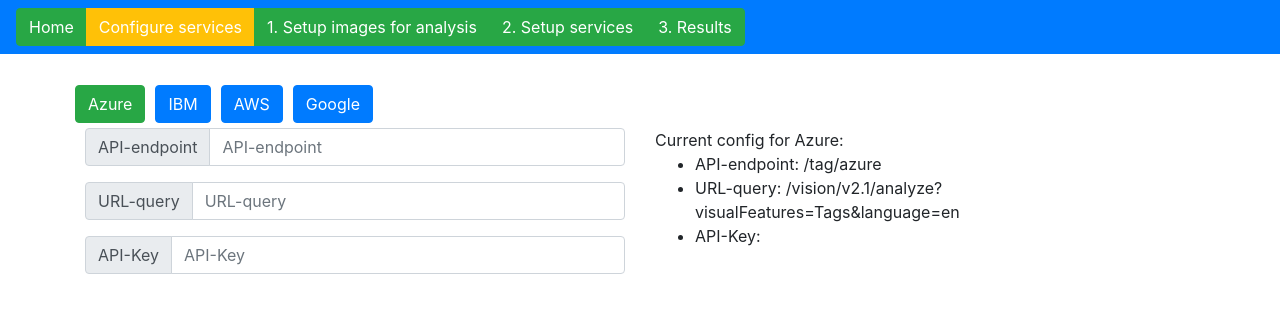
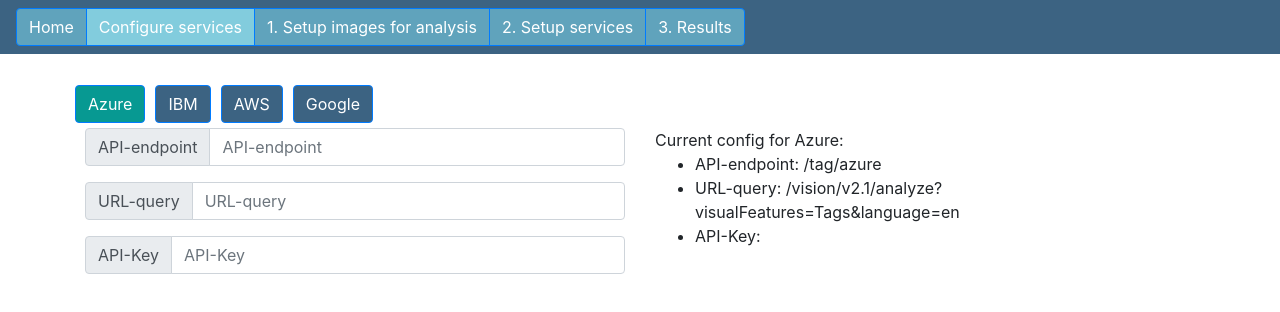
Before and after one commit to uh-soco/image-labeller, a React app: page / in a window 1280 px wide. Both pictures are taken after a click on the button "Configure services". Shown: the top 312 px of the page. Built offline with nearby package versions, Linux system fonts and the light colour scheme.

Commit message:
adjusts colors, fixes typos, fixes google
- use window.api.getUrlAsBase64 for google
- change navbar, background and some button colors
- change InfoModal font

Co-authored-by: kriskrok <25787775+kriskrok@users.noreply.github.com>
Co-authored-by: autuas <32256339+autuas@users.noreply.github.com>

```diff
--- a/app/app.html
+++ b/app/app.html
@@ -1,5 +1,5 @@
 <!DOCTYPE html>
-<html>
+<html style="background-image: #ededed;">
   <head>
     <meta charset="utf-8" />
     <title>duck-duck-tag</title>
@@ -12,6 +12,6 @@
     />
   </head>
   <body>
-    <div id='root'></div>
+    <div style="background-image: #ededed;" id='root'></div>
   </body>
 </html>
--- a/app/components/Export.jsx
+++ b/app/components/Export.jsx
@@ -38,22 +38,33 @@
 
   }
 
+  const buttonStyle = {
+    backgroundColor: '#079992',
+    color: 'white',
+    margin:'0 0 0 10px'
+  }
+
+  const exportButtonStyle = {
+    backgroundColor: '#38ada9',
+    color: 'white'
+  }
+
   const modalbody =
     <div>
         {
           exportingStatus === 'cur' ? <Spinner animation="border" role="status" /> : ''
         }
         {
-          exportingStatus === 'post' ? <Button variant="primary" onClick={handleClose}>Gut!</Button> : ''
+          exportingStatus === 'post' ? <Button style={exportButtonStyle} onClick={handleClose}>Gut!</Button> : ''
         }
         {
-          exportingStatus === 'pre' ? exportFormats.map(format =>  <Button variant="primary" key={format} onClick={() => chooseFormatAndExport(format) }>{ format }</Button>) : ''
+          exportingStatus === 'pre' ? exportFormats.map(format =>  <Button style={exportButtonStyle} key={format} onClick={() => chooseFormatAndExport(format) }>{ format }</Button>) : ''
         }
     </div>
 
   return(
     <div>
-        <Button style={{margin:'0 0 0 10px'}} variant="primary" onClick={handleClickExport}>Export tags</Button>
+        <Button style={buttonStyle} variant="primary" onClick={handleClickExport}>Export tags</Button>
         <InfoModal show={showExportChoice} hide={handleClose} title={modalTitle} body={modalbody}/>
     </div>
   )
--- a/app/components/InfoModal.jsx
+++ b/app/components/InfoModal.jsx
@@ -6,7 +6,7 @@
 
     const titleStyle = {
         color: "black",
-        fontFamily: 'Arial'
+        fontFamily: 'Georgia'
     }
 
     return(
--- a/app/components/ResultCrosstabulation.jsx
+++ b/app/components/ResultCrosstabulation.jsx
@@ -54,7 +54,7 @@
                 {
                     services.map(service => {
                         return (
-                            <th key={service} class='text-center'>{service}</th>
+                            <th key={service} className='text-center'>{service}</th>
                         )
                     })
                 }
--- a/app/components/TagList.jsx
+++ b/app/components/TagList.jsx
@@ -24,6 +24,11 @@
     const handleShowMore = ( howmany ) => {
         const current = shown
         setShown(current + howmany)
+    }
+
+    const buttonStyle = {
+        backgroundColor: '#079992',
+        color: 'white'
     }
 
     return (
@@ -53,7 +58,7 @@
                         }
                 </tbody>
             </Table>
-            <Button variant="primary" id='showMore' onClick={() => handleShowMore(10)}>show 10 more</Button>
+            <Button style={buttonStyle} id='showMore' onClick={() => handleShowMore(10)}>show 10 more</Button>
         </div>
     )
 
--- a/app/containers/Configuration.jsx
+++ b/app/containers/Configuration.jsx
@@ -51,6 +51,17 @@
     return ''
   }
 
+  const selectedButtonStyle = {
+    backgroundColor: '#079992',
+    color: 'white'
+  }
+
+
+  const unselectedButtonStyle = {
+    backgroundColor: '#3c6382',
+    color: 'white'
+  }
+
   return(
     <Container>
 
@@ -59,11 +70,11 @@
         {
           services.map(service => {
 
-            const variant = service.name === SERVICE ? 'success' : 'primary'
+            const buttonStyle = service.name === SERVICE ? selectedButtonStyle : unselectedButtonStyle
 
             return (
               <div key={service.name} style={{ margin: '5px' }}>
-                <Button  variant={variant}  onClick={() => setSERVICE(service.name)}>
+                <Button style={buttonStyle} onClick={() => setSERVICE(service.name)}>
                   { service.name }
                 </Button>
               </div>
--- a/app/containers/Menu.jsx
+++ b/app/containers/Menu.jsx
@@ -18,6 +18,7 @@
 
 
   const menuStyle = {
+    backgroundColor: '#3c6382',
     marginBottom: '2%'
   }
 
@@ -34,6 +35,18 @@
 
 
 
+  const selectedButtonStyle = {
+    backgroundColor: '#82ccdd',
+    color: 'white'
+  }
+
+
+  const unselectedButtonStyle = {
+    backgroundColor: '#60a3bc',
+    color: 'white'
+  }
+
+
 
   const changePage = (e,r) => {
     setView(r)
@@ -44,13 +57,12 @@
 
 
   return(
-    <Navbar style={menuStyle} bg="primary" variant="light">
+    <Navbar style={menuStyle} variant="light">
 
           <ButtonGroup>
             {
               menuButtons.map(b => {
-
-                const variant = b.route === view ? 'warning' : 'success'
+                const buttonStyle = b.route === view? selectedButtonStyle : unselectedButtonStyle
 
                 /*
                   Note: Clicking Link-element will change the page by default.
@@ -59,8 +71,8 @@
 
                 return(
                     <Button
+                      style={buttonStyle}
                       key={b.text}
-                      variant={variant}
                       onClickCapture={(e) => changePage(e,b.route)}
                     >
                     <Link ref={ref} style={navBarLinkStyle} to={b.route}>{ b.text }</Link>
--- a/app/containers/SetupServices.jsx
+++ b/app/containers/SetupServices.jsx
@@ -91,7 +91,7 @@
 
       <Row>
         <p>
-          Ready to analyze { pathlist.length } images. Choose services which are used for image labelling.
+          Ready to analyze { pathlist.length } images. Choose services to use for image labelling.
         </p>
       </Row>
       <Row>
--- a/app/utils/serviceConfigurations.js
+++ b/app/utils/serviceConfigurations.js
@@ -38,7 +38,7 @@
 class AzureConfig extends ServiceConfiguration {
 
     constructor(configuration,path) {
-        super(configuration,path)
+       super(configuration,path)
     }
 
     getHeaders = () => {
@@ -337,7 +337,7 @@
         if (this.imgPath.type === 'localPath') {
             base64Img = await window.api.getFileAsBase64(this.imgPath.path)
         } else {
-            base64Img = await getUrlAsBase64(this.imgPath.path)
+            base64Img = await window.api.getUrlAsBase64(this.imgPath.path)
         }
 
         const body = {
```
